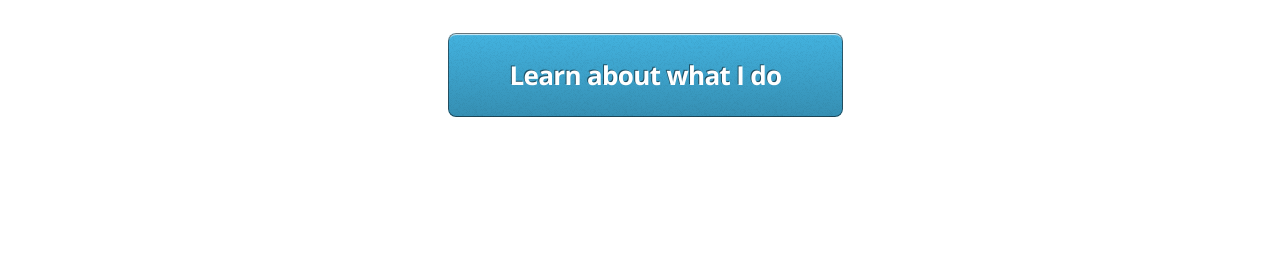
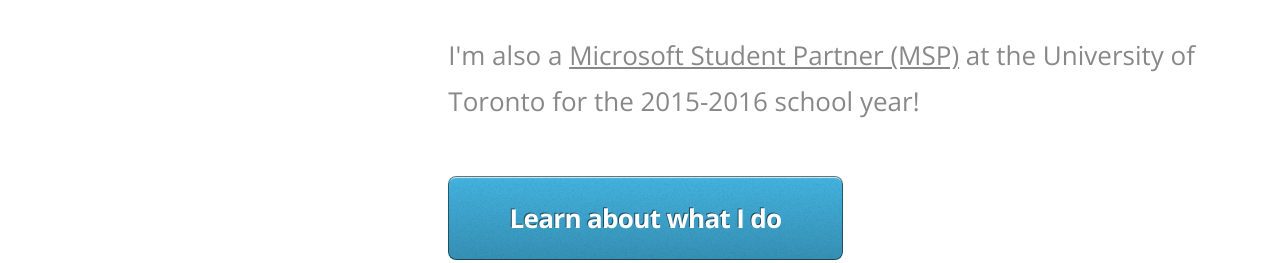
Before and after one commit to FuadMunzerinHossain/FuadMunzerinHossain.github.io, a plain HTML site: page index.html in a window 1280 px wide. Shown: the part 558-821 px from the top of the page. Drawn offline with nearby package versions, Linux system fonts and the light colour scheme.

Commit message:
added section about being a Microsoft Student Partner

```diff
--- a/index.html
+++ b/index.html
@@ -40,6 +40,8 @@
 								<h1>Hi. I'm <strong>Fuad</strong>.</h1>
 							</header>
 							<p>I'm currently a third year student at the University of Toronto pursuing a Bachelor of Applied Science in Computer Engineering, specializing in software engineering. I am looking for a 12-16 month software development/engineering internship starting in May 2016.</p>
+							<p>I'm also a <a href="https://msdn.microsoft.com/en-ca/microsoftstudentpartners.aspx">Microsoft Student Partner (MSP)</a> at the University of Toronto for the 2015-2016 school year!</p>
+
 							<a href="#work" class="button big scrolly">Learn about what I do</a>
 						</div>
 					</div>
```
